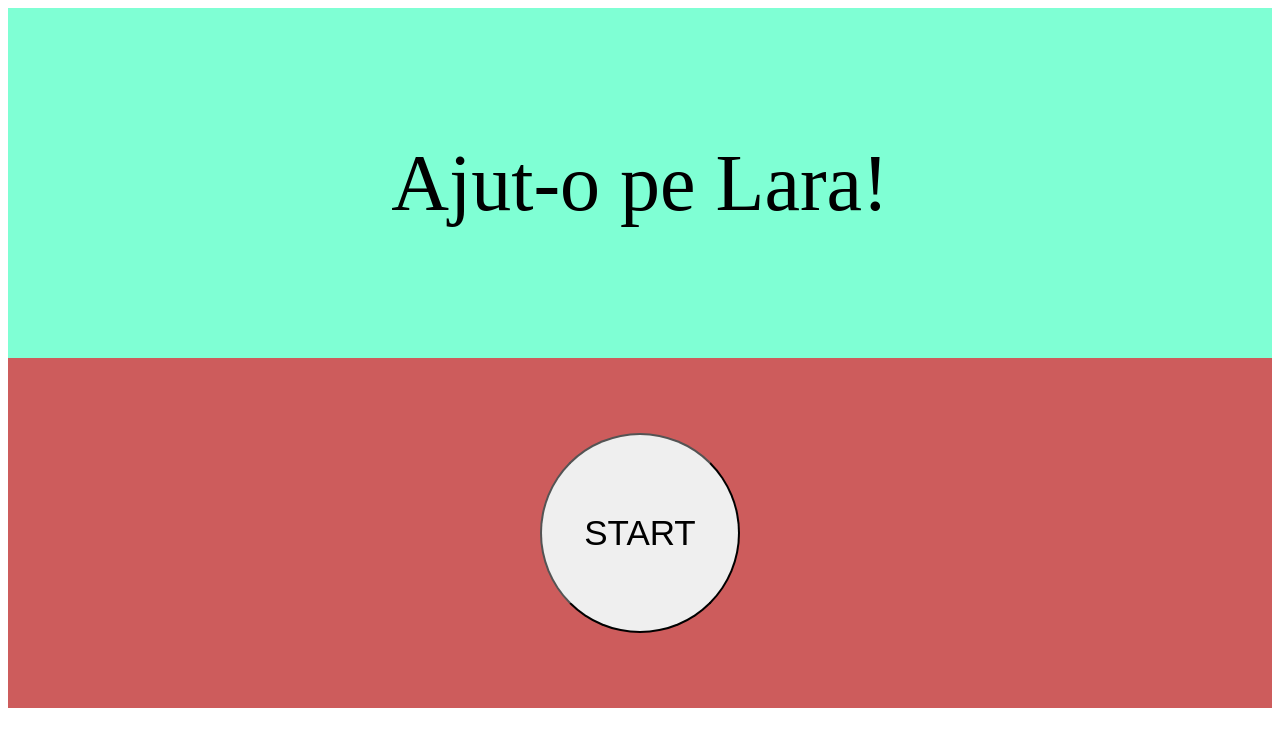
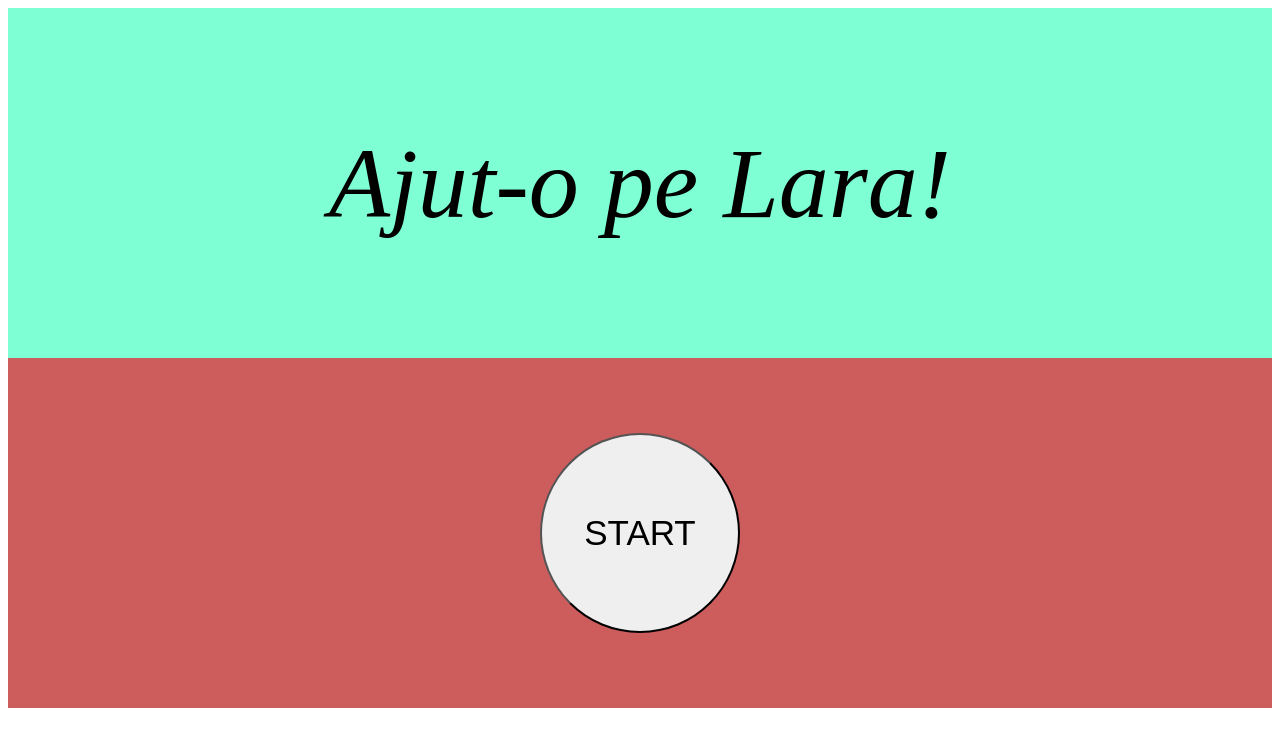
Before and after one commit to ksaul000/Gr-di, an Angular app: page / in a window 1280 px wide. Shown: the top 746 px of the page. Built offline with nearby package versions, Linux system fonts and the light colour scheme.

Commit message:
Font Added

```diff
--- a/src/app/homepage/homepage.component.css
+++ b/src/app/homepage/homepage.component.css
@@ -18,7 +18,8 @@
 }
 
 #title{
-  font-size: 80px;
+  font-size: 100px;
+  font-style: oblique;
 }
 
 #start_button_div{
```
